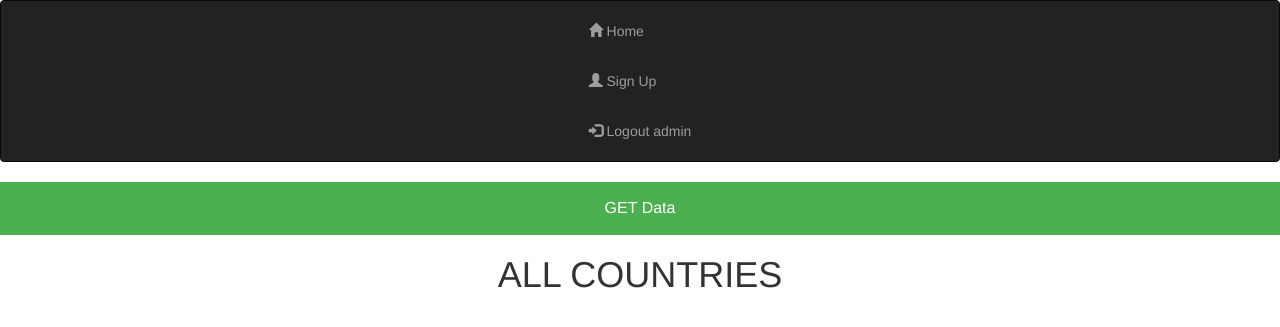
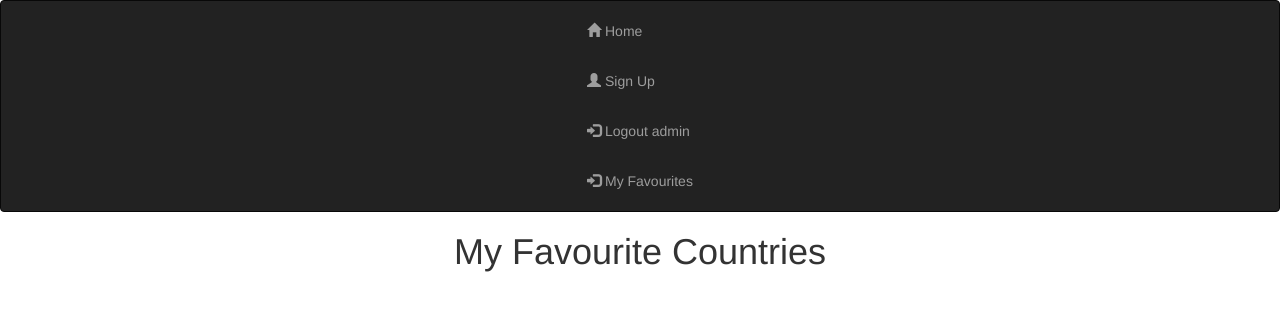
Before and after one commit to IlijaAngelov/RestCountries, a PHP site: page /myFavourites.php in a window 1280 px wide. Shown: the top 327 px of the page. Run offline with PHP 8.4, Linux system fonts and the light colour scheme; a user stored in the database is signed in; data that the repository does not hold is empty.

Commit message:
Small changes
- Refactored Axios code
- added myFavourites link in the nav bar
- fixed MyFavourites UI

```diff
--- a/axios.js
+++ b/axios.js
@@ -1,5 +1,4 @@
 const getBtn = document.getElementById('get-btn');
-// const postBtn = document.getElementById('post-btn');
 
 const getData = () => {
     axios.get('https://restcountries.com/v3.1/all')
--- a/index.php
+++ b/index.php
@@ -4,72 +4,10 @@
     include 'partials/header.php';
 ?>
 <section id="control-center">
-    <button class="submit_button" id="get-btn">GET Data</button>
+    <button class="submit_button" id="get-btn">Get Countries</button>
     <div id="container" class="flex-container">
     </div>
 </section>
-<script>
-    const getBtn = document.getElementById('get-btn');
-    const postBtn = document.getElementById('post-btn');
-
-    const getData = () => {
-        axios.get('https://restcountries.com/v3.1/all')
-            .then((response) => {
-                var data = response.data;
-                for (var i = 0; i < data.length; i++) {
-                    // create the card div element and add .card class
-                    var card = document.createElement('div');
-                    card.classList.add('card');
-                    // create the card-body div element and add .card-body class
-                    var cardBody = document.createElement('div');
-                    cardBody.classList.add('card-body');
-
-                    var nameParagraph = document.createElement("p");
-                    var regionParagraph = document.createElement("p");
-                    var populationParagraph = document.createElement("p");
-                    var button = document.createElement("button");
-
-                    let id = i + 1;
-                    let name = data[i].name.common;
-                    let region = data[i].region;
-                    let population = data[i].population;
-
-                    nameParagraph.innerHTML = name;
-                    regionParagraph.innerHTML = region;
-                    populationParagraph.innerHTML = population;
-                    button.innerText = 'Add to Favourites';
-                    button.setAttribute("id", id);
-                    button.setAttribute("data-name", name);
-                    button.setAttribute("data-region", region);
-                    button.setAttribute("data-population", population);
-
-                    document.querySelector(".flex-container").appendChild(card);
-                    card.appendChild(cardBody);
-                    cardBody.appendChild(nameParagraph);
-                    cardBody.appendChild(regionParagraph);
-                    cardBody.appendChild(populationParagraph);
-                    cardBody.appendChild(button);
-
-                    button.onclick = sendData = () => {
-                        axios.post('saveFavourites.php', {
-                            name: name,
-                            region: region,
-                            population: population
-                        })
-                        .then(function (response) {
-                            document.getElementById(id).disabled = true;
-                            // console.log(response)
-                        })
-                        .catch(function (error) {
-                            // console.log(error);
-                        });
-                    };
-                }
-            })
-    };
-
-    getBtn.addEventListener('click', getData);
-
-</script>
+<script src="axios.js"></script>
 </body>
 </html>
--- a/myFavourites.php
+++ b/myFavourites.php
@@ -1,22 +1,16 @@
 <?php
 session_start();
-$uid = $_SESSION['uid'];
+$uid = $_SESSION['id'];
 require "database/Connection.php";
 require "src/Country.php";
-require "index.php";
-//use BtoBet;
+require "partials/header.php";
 
 $pdo = Connection::make();
 $fav = new \BtoBet\Country($pdo);
 $countries = $fav->getFavCountries($uid);
 
-
-//$url = "https://restcountries.com/v3.1/all";
-//$json_data = file_get_contents($url);
-//$countries = json_decode($json_data);
-
 ?>
-<h1>ALL COUNTRIES</h1>
+<h1>My Favourite Countries</h1>
 <div class="flex-container">
     <?php foreach($countries as $country){ ?>
         <div class="card">
--- a/partials/header.php
+++ b/partials/header.php
@@ -11,7 +11,6 @@
     <script src="https://ajax.googleapis.com/ajax/libs/jquery/3.6.0/jquery.min.js"></script>
     <script src="https://maxcdn.bootstrapcdn.com/bootstrap/3.4.1/js/bootstrap.min.js"></script>
     <script src="https://unpkg.com/axios/dist/axios.min.js"></script>
-    <script src="axios.js"></script>
     <title>Document</title>
 </head>
 <body>
@@ -25,6 +24,9 @@
             <?php } else { ?>
             <li><a href="login.php"><span class="glyphicon glyphicon-log-in"></span> Log In</a></li>
             <?php } ?>
+            <?php if(isset($_SESSION['id'])) { ?>
+            <li><a href="myFavourites.php"><span class="glyphicon glyphicon-log-in"></span> My Favourites</a></li>
+            <?php } ?>
         </ul>
     </div>
 </nav>
--- a/saveFavourites.php
+++ b/saveFavourites.php
@@ -1,6 +1,6 @@
 <?php
 session_start();
-$uid = $_SESSION['uid'];
+$uid = $_SESSION['id'];
 
 require "database/Connection.php";
 require "src/Country.php";
```
